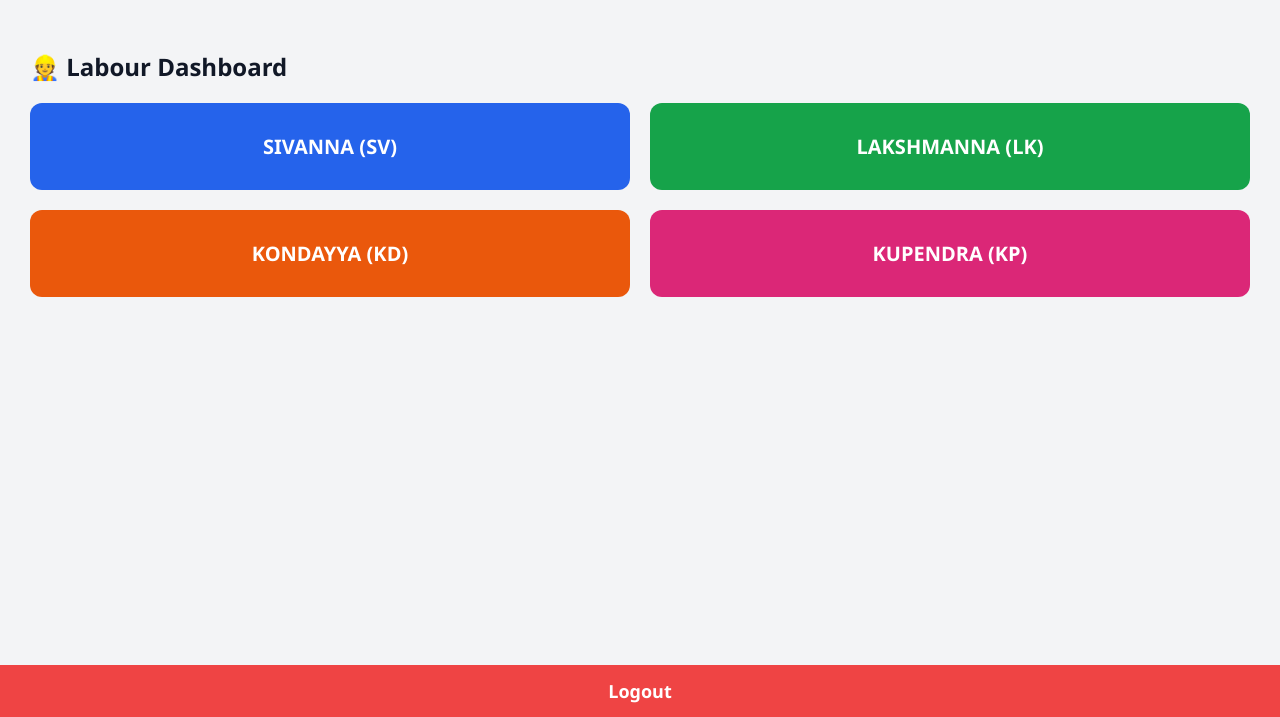
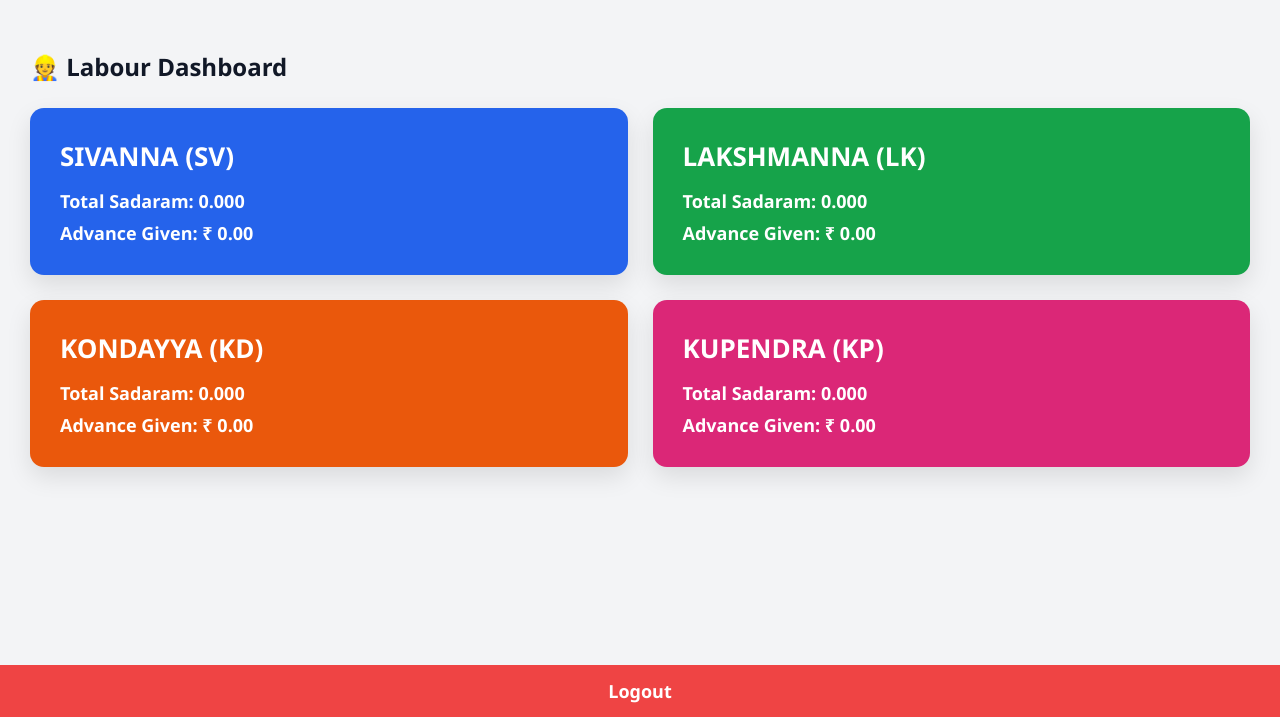
Before and after one commit to bachammahesh-cyber/srinivasa-mines, a Flask app: page /labour-dashboard in a window 1280 px wide. Shown: the part 83-800 px from the top of the page. Run offline with Flask 3, Linux system fonts and the light colour scheme; the visitor is signed in with stand-in values (Sample User, id 1); data that the repository does not hold is empty; some libraries are stand-ins or nearby versions.

Commit message:
Labour dashboard shows sadaram + advance in boxes

```diff
--- a/app.py
+++ b/app.py
@@ -199,7 +199,40 @@ def credit_report():
 @app.route("/labour-dashboard")
 @login_required
 def labour_dashboard():
-    return render_template("labour_dashboard.html")
+    conn = get_db()
+    c = conn.cursor()
+
+    groups = {
+        "SV": "SIVANNA",
+        "LK": "LAKSHMANNA",
+        "KD": "KONDAYYA",
+        "KP": "KUPENDRA"
+    }
+
+    data = []
+
+    for code, name in groups.items():
+
+        # Total Sadaram produced
+        c.execute("""
+            SELECT COALESCE(SUM(sadaram),0)
+            FROM truck_sales
+            WHERE labour_group_code=%s
+        """, (code,))
+        sadaram = c.fetchone()[0]
+
+        # Total Advance given
+        c.execute("""
+            SELECT COALESCE(SUM(amount),0)
+            FROM labour_payments
+            WHERE labour_group_code=%s AND type='advance'
+        """, (code,))
+        advance = c.fetchone()[0]
+
+        data.append((code, name, sadaram, advance))
+
+    conn.close()
+    return render_template("labour_dashboard.html", data=data)
 
 
 @app.route("/labour-details/<code>")
--- a/templates/labour_dashboard.html
+++ b/templates/labour_dashboard.html
@@ -1,33 +1,40 @@
 {% extends "base.html" %}
 {% block content %}
 
-<h2 style="margin-bottom:20px;">👷 Labour Dashboard</h2>
+<h2 style="margin-bottom:25px;">👷 Labour Dashboard</h2>
 
-<div style="display:grid;grid-template-columns:repeat(2,1fr);gap:20px;">
+<div style="display:grid;grid-template-columns:repeat(2,1fr);gap:25px;">
 
-    <a href="/labour-details/SV" style="text-decoration:none;">
-        <div style="background:#2563eb;color:white;padding:30px;border-radius:12px;text-align:center;font-size:20px;font-weight:bold;">
-            SIVANNA (SV)
+{% for d in data %}
+<a href="/labour-details/{{ d[0] }}" style="text-decoration:none;">
+    <div style="
+        padding:30px;
+        border-radius:14px;
+        color:white;
+        font-weight:bold;
+        box-shadow:0 10px 25px rgba(0,0,0,0.1);
+        {% if d[0]=='SV' %}background:#2563eb;
+        {% elif d[0]=='LK' %}background:#16a34a;
+        {% elif d[0]=='KD' %}background:#ea580c;
+        {% elif d[0]=='KP' %}background:#db2777;
+        {% endif %}
+    ">
+
+        <div style="font-size:26px;margin-bottom:15px;">
+            {{ d[1] }} ({{ d[0] }})
         </div>
-    </a>
 
-    <a href="/labour-details/LK" style="text-decoration:none;">
-        <div style="background:#16a34a;color:white;padding:30px;border-radius:12px;text-align:center;font-size:20px;font-weight:bold;">
-            LAKSHMANNA (LK)
+        <div style="font-size:18px;">
+            Total Sadaram: {{ "%.3f"|format(d[2]) }}
         </div>
-    </a>
 
-    <a href="/labour-details/KD" style="text-decoration:none;">
-        <div style="background:#ea580c;color:white;padding:30px;border-radius:12px;text-align:center;font-size:20px;font-weight:bold;">
-            KONDAYYA (KD)
+        <div style="font-size:18px;margin-top:8px;">
+            Advance Given: ₹ {{ "%.2f"|format(d[3]) }}
         </div>
-    </a>
 
-    <a href="/labour-details/KP" style="text-decoration:none;">
-        <div style="background:#db2777;color:white;padding:30px;border-radius:12px;text-align:center;font-size:20px;font-weight:bold;">
-            KUPENDRA (KP)
-        </div>
-    </a>
+    </div>
+</a>
+{% endfor %}
 
 </div>
 
```
